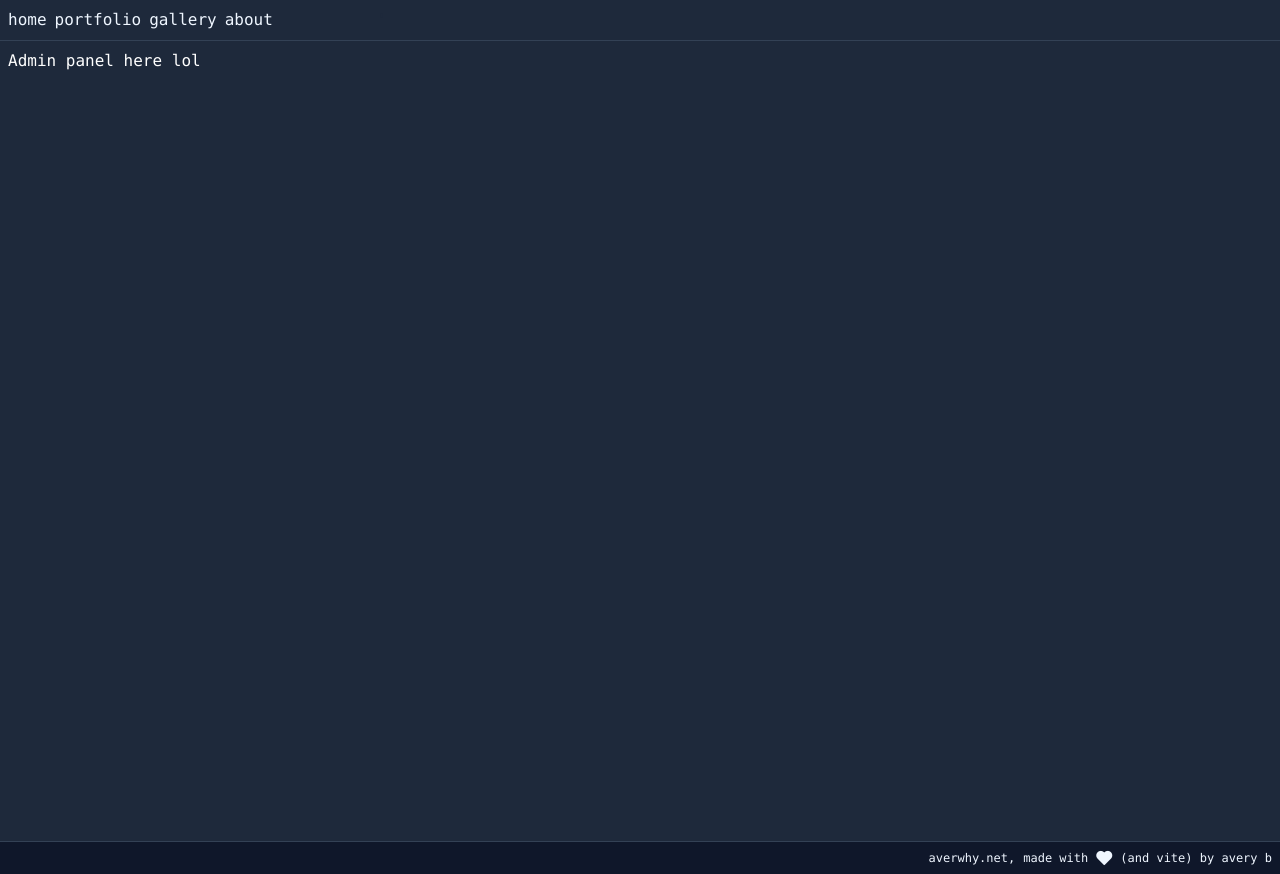
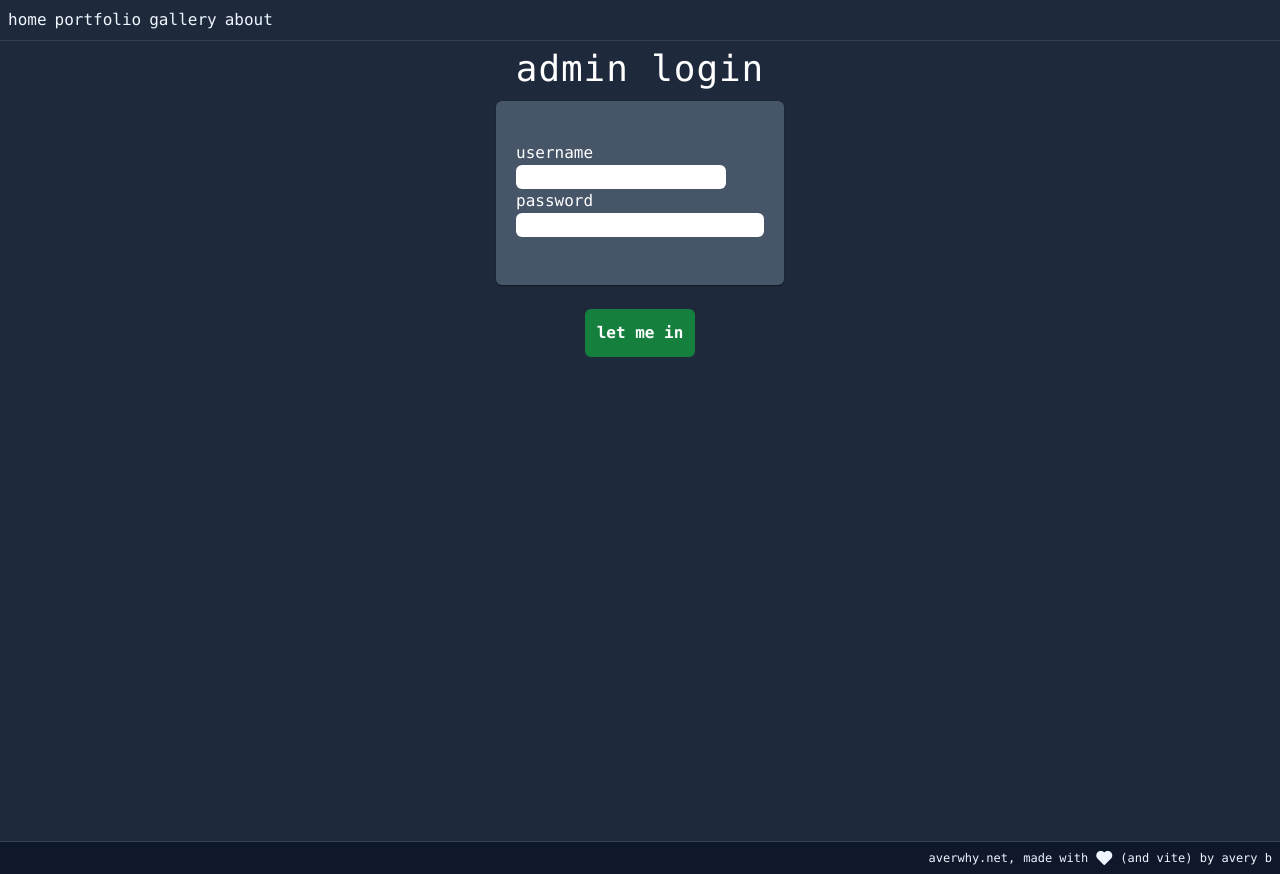
Before and after one commit to averwhy/aversite, a React (Vite) app: page /adminpanel in a window 1280 px wide. Built offline with nearby package versions, Linux system fonts and the light colour scheme.

Commit message:
non function button on admin panel

```diff
--- a/src/routes/adminpanel.lazy.tsx
+++ b/src/routes/adminpanel.lazy.tsx
@@ -1,13 +1,68 @@
 import { createLazyFileRoute } from '@tanstack/react-router'
+import { Button } from 'primereact/button'
+import { Card } from 'primereact/card'
+import { InputText } from 'primereact/inputtext'
+import { Password } from 'primereact/password'
+import { useState } from 'react'
 
 export const Route = createLazyFileRoute('/adminpanel')({
   component: Portfolio,
 })
 
 function Portfolio() {
+  const [userIsEmpty, setUserIsEmpty] = useState(false);
+  const [pwIsEmpty, setPWIsEmpty] = useState(false);
+  const [buttonToggle, setButtonToggle] = useState(false);
+  const [userValue, setUserValue] = useState('')
+
+  const userPT = {
+    root: { className: "text-black" }
+  }
+
+  const passwordPT = {
+    input: { className: "text-black" },
+    root: { className: "pb-2" }
+  }
+
+  const buttonPT = {
+    label: { className: "p-3" }
+  }
+
+  function userOnChange(e: React.ChangeEvent<HTMLInputElement>){
+    if (e.target.value.length === 0){
+      setUserIsEmpty(true);
+    } else {
+      setUserIsEmpty(false);
+    }
+
+    if (userIsEmpty && pwIsEmpty){
+      setButtonToggle(false);
+      console.log("button is disabled");
+    }
+    else if (!userIsEmpty && !pwIsEmpty) {
+      setButtonToggle(true);
+      console.log("button is enabled");
+    }
+  }
   return (
     <div className="h-screen p-2 text-white">
-      Admin panel here lol
+      <div className="container mx-auto flex justify-center place-self-center">
+        <p className="text-4xl tracking-wide">
+          admin login
+        </p>
+      </div>
+      <div className="flex justify-center p-3">
+        <Card className="bg-slate-600 font-mono text-white">
+          <p>username</p>
+          <InputText onChange={userOnChange} pt={userPT}/>
+          <br/>
+          <p>password</p>
+          <Password pt={passwordPT}/>
+        </Card>
+      </div>
+      <div className="flex justify-center p-3">
+        <Button label='let me in' disabled={buttonToggle} className='bg-green-700' pt={buttonPT}/>
+      </div>
     </div>
   )
 }
```
